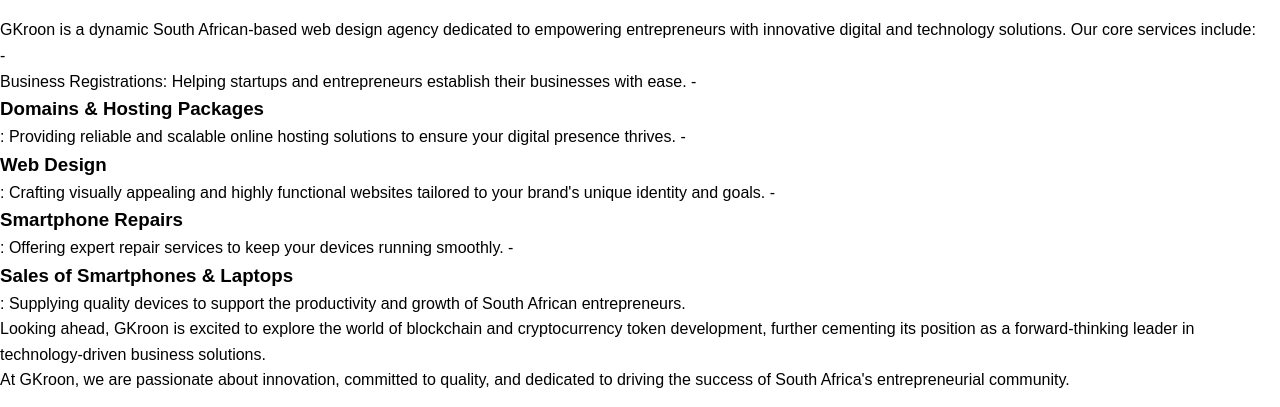
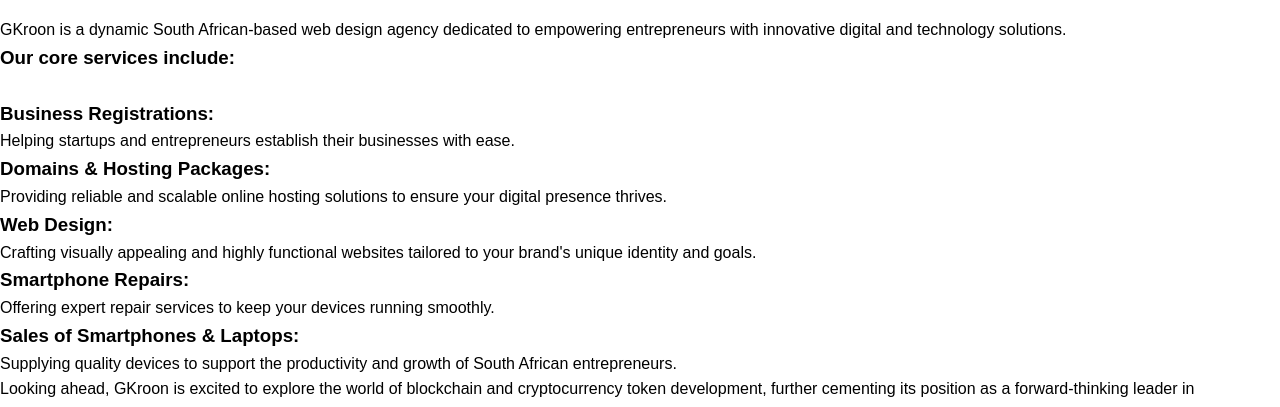
Before and after one commit to G-Kroon/GKroonWeb, a plain HTML site: page index.html in a window 1280 px wide. Shown: the part 105-512 px from the top of the page. Drawn offline with Linux system fonts and the light colour scheme.

Commit message:
Update index.html

```diff
--- a/index.html
+++ b/index.html
@@ -29,12 +29,12 @@
     <main>
         <h1>Welcome to GKroon</h1>
 <br>
-GKroon is a dynamic South African-based web design agency dedicated to empowering entrepreneurs with innovative digital and technology solutions. Our core services include:  <br>
-- <h3></h3>Business Registrations</h3>: Helping startups and entrepreneurs establish their businesses with ease.
-- <h3>Domains & Hosting Packages</h3>: Providing reliable and scalable online hosting solutions to ensure your digital presence thrives.
-- <h3>Web Design</h3>: Crafting visually appealing and highly functional websites tailored to your brand's unique identity and goals.
-- <h3>Smartphone Repairs</h3>: Offering expert repair services to keep your devices running smoothly.
-- <h3>Sales of Smartphones & Laptops</h3>: Supplying quality devices to support the productivity and growth of South African entrepreneurs.
+GKroon is a dynamic South African-based web design agency dedicated to empowering entrepreneurs with innovative digital and technology solutions. <br><h3>Our core services include:</h3>  <br>
+<h3>Business Registrations:</h3> Helping startups and entrepreneurs establish their businesses with ease.
+<h3>Domains & Hosting Packages:</h3> Providing reliable and scalable online hosting solutions to ensure your digital presence thrives.
+<h3>Web Design:</h3> Crafting visually appealing and highly functional websites tailored to your brand's unique identity and goals.
+<h3>Smartphone Repairs:</h3> Offering expert repair services to keep your devices running smoothly.
+<h3>Sales of Smartphones & Laptops:</h3> Supplying quality devices to support the productivity and growth of South African entrepreneurs.
 <br>
 Looking ahead, GKroon is excited to explore the world of blockchain and cryptocurrency token development, further cementing its position as a forward-thinking leader in technology-driven business solutions.
 <br>
```
